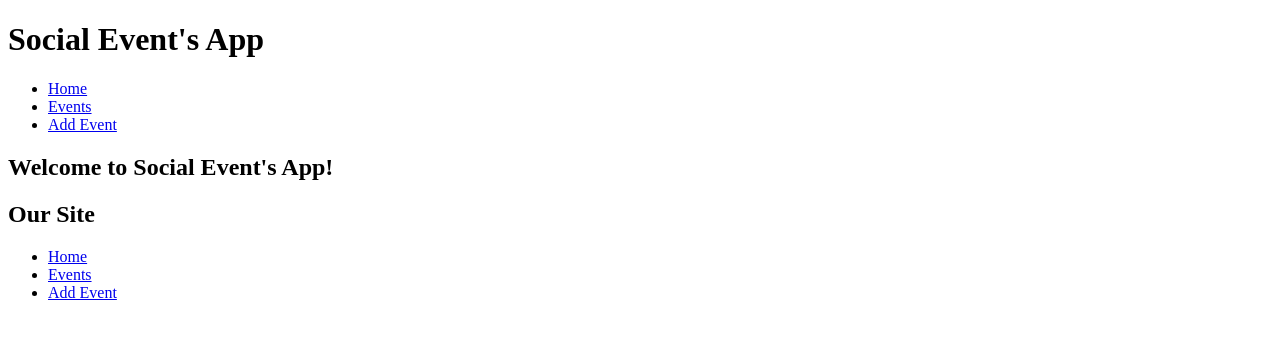
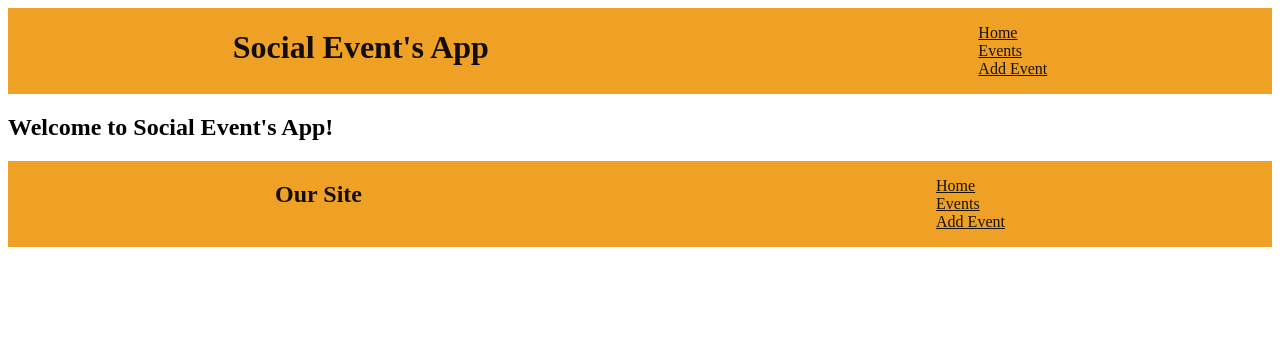
Before and after one commit to MackieJG/week_3_day_4, a Flask app: page / in a window 1280 px wide. Shown: the top 339 px of the page. Run offline with Flask 2, Linux system fonts and the light colour scheme.

Commit message:
finishing off my work

```diff
--- a/events/static/css/main.css
+++ b/events/static/css/main.css
@@ -1,3 +1,29 @@
 header {
-    background-color: rgb(rgb(192, 63, 63), rgb(56, 84, 56), rgb(107, 107, 160))
+    background-color: rgb(238, 161, 37);
+    display: flex;
+    justify-content: space-around;
+    color:rgb(20, 13, 13);
+    align-self: center;
 }
+.nav_list ul {
+    list-style: none;
+}
+.nav_list a{
+    color:rgb(26, 19, 7);
+}
+
+
+
+body footer section{
+    background-color: rgb(238, 161, 37);
+    display: flex;
+    justify-content: space-around;
+    color:rgb(20, 13, 13);
+    align-self: center;
+ }
+ .nav_footer ul{
+    list-style: none;
+ }
+ .nav_footer a{
+    color:rgb(26, 19, 7);
+ }
--- a/events/templates/base.html
+++ b/events/templates/base.html
@@ -10,7 +10,7 @@
 <body>
     <header>
         <h1>Social Event's App</h1>
-        <nav>
+        <nav class="nav_list">
             <ul>
                 <li>
                     <a href="/">Home</a>
@@ -32,7 +32,7 @@
     <footer>
         <section>
             <h2>Our Site</h2>
-            <nav>
+            <nav class="nav_footer">
                 <ul>
                     <li>
                         <a href="/">Home</a>
```
Also changed, not shown: events/templates/new_event.html (line endings or trailing spaces).
